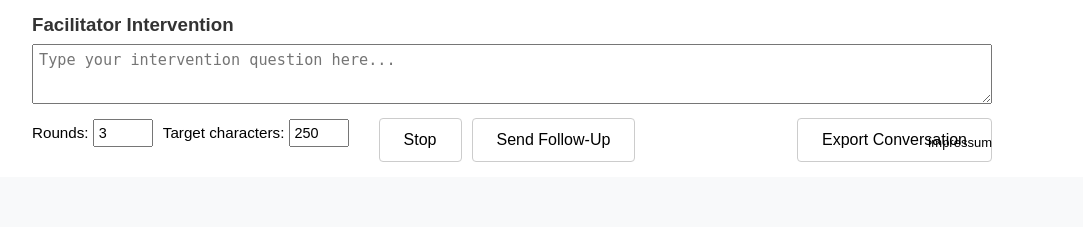
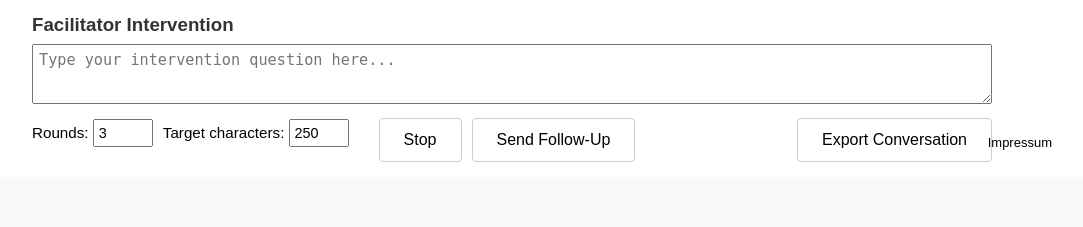
Before and after one commit to tannenbach/focus-ai, a Flask app: page / in a window 1280 px wide. Shown: the part 681-908 px from the top of the page, without its empty margins (128-1211 px from the left). Run offline with Flask 3, Linux system fonts and the light colour scheme.

Commit message:
Adjust position of impressum link in followup section

```diff
--- a/static/style.css
+++ b/static/style.css
@@ -199,7 +199,7 @@ button:hover {
 /* Impressum: NICHT im Flow, absolut rechts unten im Facilitator-Bereich */
 #followup-section .impressum-link {
   position: absolute;
-  right: 20px;        /* Abstand vom rechten Rand des Wrappers */
+  right: -40px;        /* Abstand vom rechten Rand des Wrappers */
   bottom: 12px;       /* vertikale Position im weißen Balken – bei Bedarf feinjustieren */
   font-size: 13px;
   color: #000;
```
